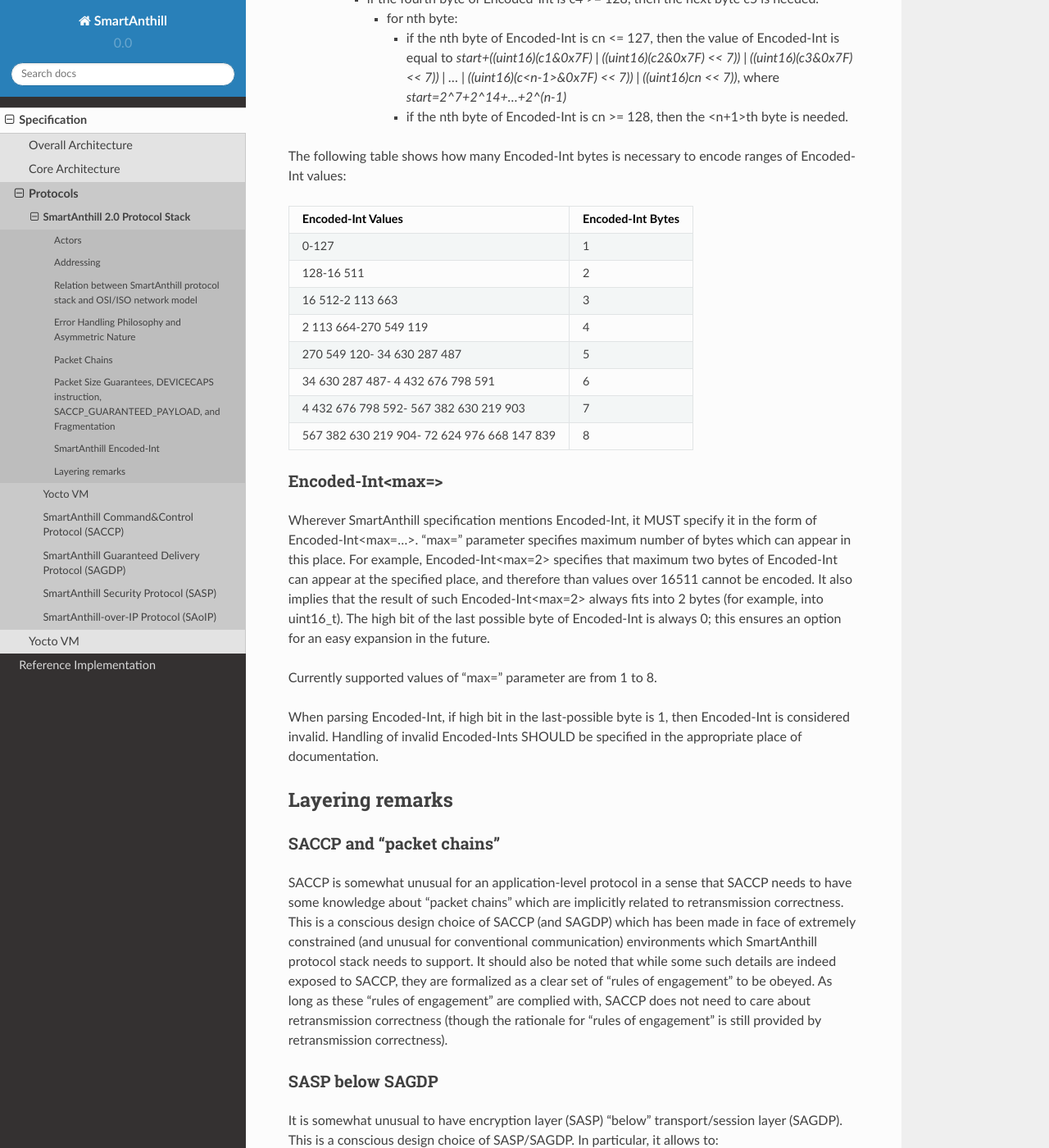
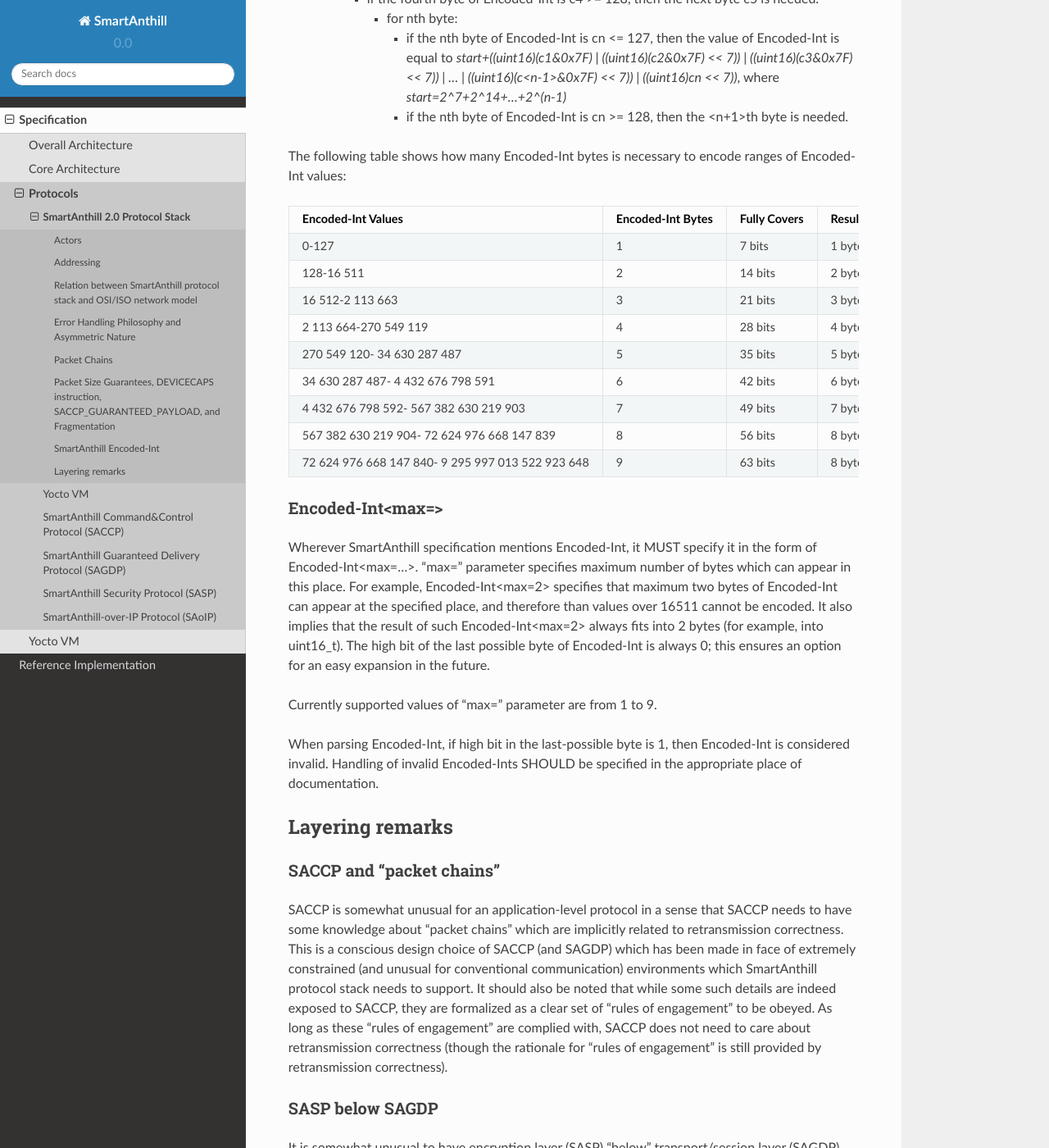
Before and after one commit to smartanthill/smartanthill2_0, a Sphinx documentation site: the page built from docs/design-documents/protocols/smartanthill-protocol-stack.rst, in a window 1280 px wide and 1400 px high, scrolled down 5800 px. Shown: the whole window at 82% size. Built offline with Sphinx 7.4.7 and the Read the Docs theme 2.0.0, drawn with Linux system fonts in a browser that asks for light colours.

Commit message:
Protocol Stack v0.0.2d: Encoded-Int minor clarifications

```diff
--- a/docs/design-documents/protocols/smartanthill-protocol-stack.rst
+++ b/docs/design-documents/protocols/smartanthill-protocol-stack.rst
@@ -178,36 +178,39 @@
 
 The following table shows how many Encoded-Int bytes is necessary to encode ranges of Encoded-Int values:
 
-+-----------------------+---------------------+
-| Encoded-Int Values    | Encoded-Int Bytes   |
-+=======================+=====================+
-| 0-127                 | 1                   |
-+-----------------------+---------------------+
-| 128-16 511            | 2                   |
-+-----------------------+---------------------+
-| 16 512-2 113 663      | 3                   |
-+-----------------------+---------------------+
-| 2 113 664-270 549 119 | 4                   |
-+-----------------------+---------------------+
-| 270 549 120-          | 5                   |
-| 34 630 287 487        |                     |
-+-----------------------+---------------------+
-| 34 630 287 487-       | 6                   |
-| 4 432 676 798 591     |                     |
-+-----------------------+---------------------+
-| 4 432 676 798 592-    | 7                   |
-| 567 382 630 219 903   |                     |
-+-----------------------+---------------------+
-| 567 382 630 219 904-  | 8                   |
-| 72 624 976 668 147 839|                     |
-+-----------------------+---------------------+
++-------------------------+---------------------+------------------+------------------+
+| Encoded-Int Values      | Encoded-Int Bytes   | Fully Covers     | Result fits in   |
++=========================+=====================+==================+==================+
+| 0-127                   | 1                   | 7 bits           | 1 byte           |
++-------------------------+---------------------+------------------+------------------+
+| 128-16 511              | 2                   | 14 bits          | 2 bytes          |
++-------------------------+---------------------+------------------+------------------+
+| 16 512-2 113 663        | 3                   | 21 bits          | 3 bytes          |
++-------------------------+---------------------+------------------+------------------+
+| 2 113 664-270 549 119   | 4                   | 28 bits          | 4 bytes          |
++-------------------------+---------------------+------------------+------------------+
+| 270 549 120-            | 5                   | 35 bits          | 5 bytes          |
+| 34 630 287 487          |                     |                  |                  |
++-------------------------+---------------------+------------------+------------------+
+| 34 630 287 487-         | 6                   | 42 bits          | 6 bytes          |
+| 4 432 676 798 591       |                     |                  |                  |
++-------------------------+---------------------+------------------+------------------+
+| 4 432 676 798 592-      | 7                   | 49 bits          | 7 bytes          |
+| 567 382 630 219 903     |                     |                  |                  |
++-------------------------+---------------------+------------------+------------------+
+| 567 382 630 219 904-    | 8                   | 56 bits          | 8 bytes          |
+| 72 624 976 668 147 839  |                     |                  |                  |
++-------------------------+---------------------+------------------+------------------+
+|72 624 976 668 147 840-  | 9                   | 63 bits          | 8 bytes          |
+|9 295 997 013 522 923 648|                     |                  |                  |
++-------------------------+---------------------+------------------+------------------+
 
 Encoded-Int<max=>
 ^^^^^^^^^^^^^^^^^
 
 Wherever SmartAnthill specification mentions Encoded-Int, it MUST specify it in the form of Encoded-Int<max=...>. "max=" parameter specifies maximum number of bytes which can appear in this place. For example, Encoded-Int<max=2> specifies that maximum two bytes of Encoded-Int can appear at the specified place, and therefore than values over 16511 cannot be encoded. It also implies that the result of such Encoded-Int<max=2> always fits into 2 bytes (for example, into uint16_t). The high bit of the last possible byte of Encoded-Int is always 0; this ensures an option for an easy expansion in the future.
 
-Currently supported values of "max=" parameter are from 1 to 8.
+Currently supported values of "max=" parameter are from 1 to 9.
 
 When parsing Encoded-Int, if high bit in the last-possible byte is 1, then Encoded-Int is considered invalid. Handling of invalid Encoded-Ints SHOULD be specified in the appropriate place of documentation.
 
```
Also changed, not shown: other parts of docs/design-documents/protocols/smartanthill-protocol-stack.rst (+1 -1 lines).
